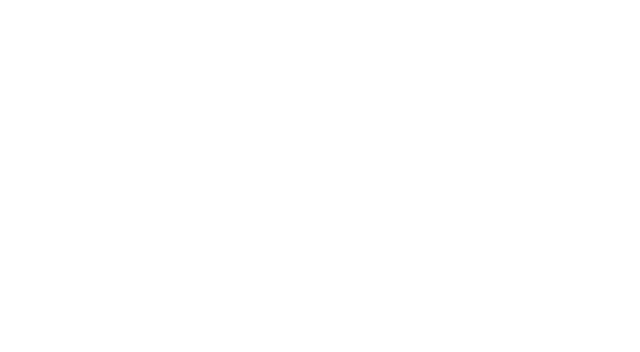
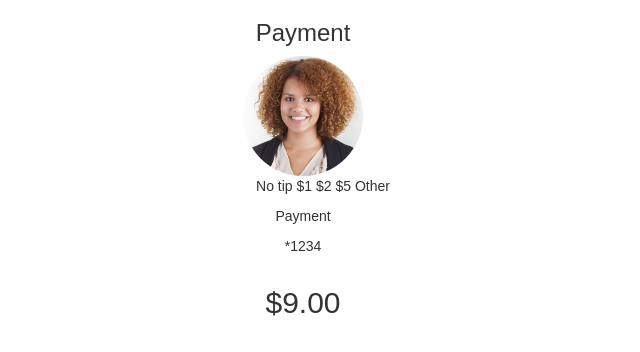
Before and after one commit to MaryoryChavez/lyft.jquery, a plain HTML site: page conductor.html in a window 1280 px wide. Shown: the whole page, without its empty margins (337-977 px from the left). Drawn offline with Linux system fonts and the light colour scheme; a web font is replaced by a local one.

Commit message:
archivos

```diff
--- /dev/null
+++ b/CSS/conductor.css
@@ -0,0 +1,41 @@
+html{
+    background-color: #fff;
+}
+body *{
+    font-family: 'Khula', sans-serif;
+}
+
+/*------------------->> HEADER <<-------------------*/
+
+
+
+/*------------------->> SECTION INFO <<-------------------*/
+
+#info{
+
+}
+
+#foto{
+    border-radius: 100%;
+    width: 120px;
+    height: 120px;
+    overflow: hidden;
+    position: relative;
+    margin-left: auto;
+    margin-right: auto;
+}
+
+#info img{
+    width: 150%;
+    position: relative;
+    left: -2.5em;
+    |border-radius: 100%;
+}
+#pay ul{}
+
+#pay ul li{
+    display:inline-block;
+    cursor: pointer;
+}
+
+/*------------------->> FOOTER <<-------------------*/
--- a/conductor.html
+++ b/conductor.html
@@ -0,0 +1,58 @@
+<!DOCTYPE html>
+<html lang="">
+<head>
+    <meta charset="utf-8">
+    <meta name="viewport" content="width=device-width, initial-scale=1.0">
+    <title>Perfil</title>
+    <!--Lyft.ico-->
+    <link rel="apple-touch-icon" sizes="57x57" href="lyft.ico/apple-icon-57x57.png">
+    <link rel="icon" type="image/png" sizes="96x96" href="lyft.ico/favicon-96x96.png">
+    <link rel="manifest" href="lyft.ico/manifest.json">
+    <meta name="msapplication-TileColor" content="#ffffff">
+    <meta name="msapplication-TileImage" content="/ms-icon-144x144.png">
+    <!--Generales-->
+    <link rel="stylesheet" href="CSS/bootstrap.css">
+    <link href="https://fonts.googleapis.com/css?family=Khula:400,700" rel="stylesheet">
+    <link rel="stylesheet" href="CSS/conductor.css">
+    <meta name="theme-color" content="#ff00bf">
+    <script src="JS/jquery-3.1.1.min.js"></script>
+    <script src="JS/bootstrap.min.js"></script>
+</head>
+
+<body>
+   <header>
+       <div class="container">
+           <div class="row text-center">
+               <h3>Payment</h3>
+           </div>
+       </div>
+   </header>
+   <section id="info" class="text-center">
+       <div class="container">
+           <div class="row" id="foto">
+               <img src="images/foto-de-perfil.png" alt="">
+           </div>
+           <div class="row" id="pay">
+               <ul>
+                   <li>No tip</li>
+                   <li>$1</li>
+                   <li>$2</li>
+                   <li>$5</li>
+                   <li>Other</li>
+               </ul>
+           </div>
+           <div class="row">
+               <p>Payment</p>
+               <p>*1234</p>
+           </div>
+           <div class="row">
+               <h2>$9.00</h2>
+           </div>
+       </div>
+   </section>
+   <footer>
+
+   </footer>
+    <script src=""></script>
+</body>
+</html>
```
Also changed, not shown: CSS/map.css (+15 -4 lines), index.html (+2 -1 lines), mapa.html (+1 -1 lines), funcion _ajax_ejemplo_simple.txt (added), images/foto-de-perfil.png (added).
